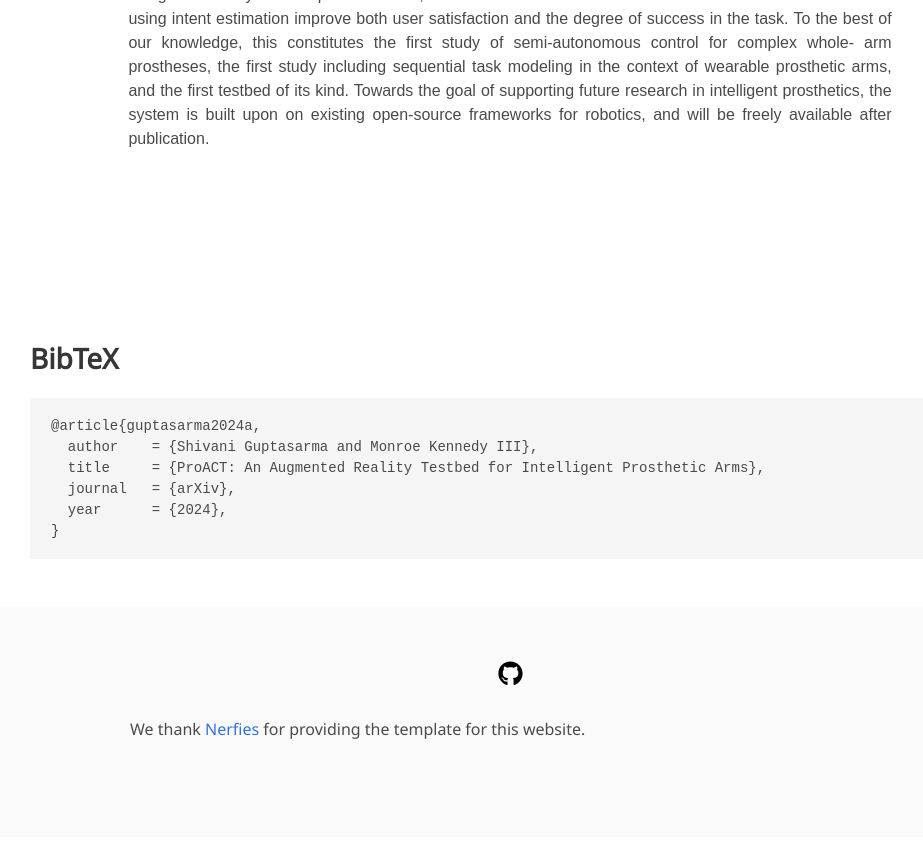
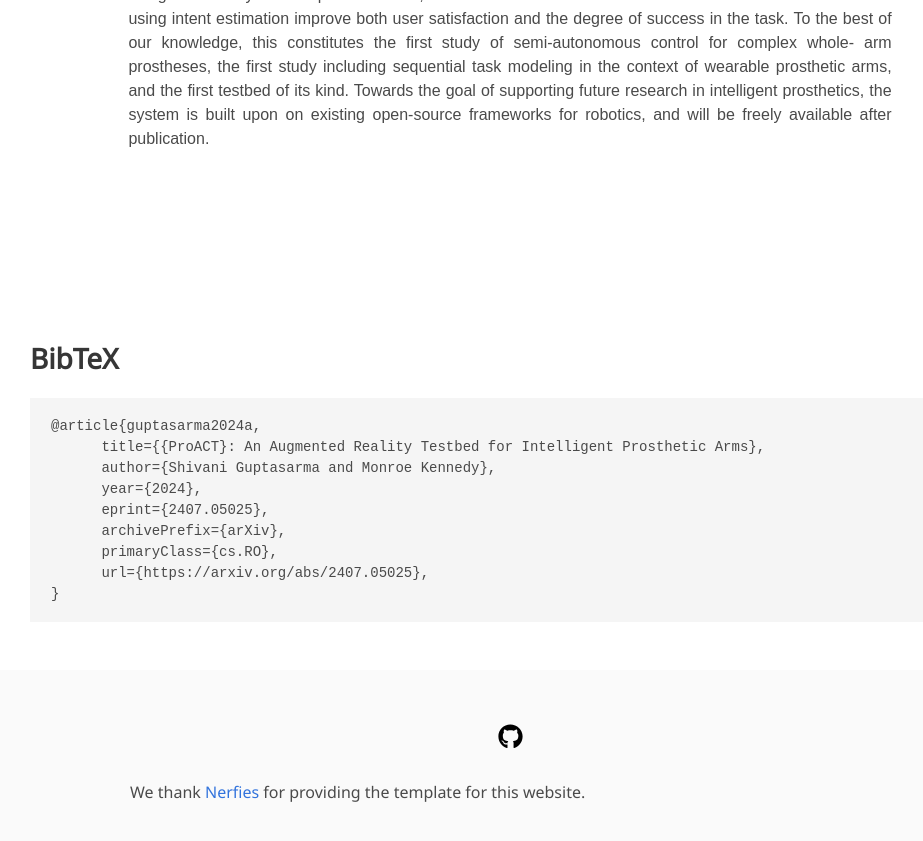
Before and after one commit to armlabstanford/armlabstanford.github.io, a Jekyll site: the page proact.html, which Jekyll copies as it is, in a window 1280 px wide and 900 px high, scrolled down 1493 px. Shown: the top 841 px of the window, without its empty margins (130-1053 px from the left). Built offline with Jekyll 4.4.1, drawn with Linux system fonts in a browser that asks for light colours; nearby versions of some CDN libraries; some web fonts are replaced; library files that are not in the unit come from our copies; a style sheet for code colours, icons or effects is not loaded.

Commit message:
Update bib entry

```diff
--- a/proact.html
+++ b/proact.html
@@ -209,10 +209,13 @@
         <div class="container is-max-desktop content">
           <h2 class="title">BibTeX</h2>
           <pre><code>@article{guptasarma2024a,
-  author    = {Shivani Guptasarma and Monroe Kennedy III},
-  title     = {ProACT: An Augmented Reality Testbed for Intelligent Prosthetic Arms},
-  journal   = {arXiv},
-  year      = {2024},
+      title={{ProACT}: An Augmented Reality Testbed for Intelligent Prosthetic Arms},
+      author={Shivani Guptasarma and Monroe Kennedy},
+      year={2024},
+      eprint={2407.05025},
+      archivePrefix={arXiv},
+      primaryClass={cs.RO},
+      url={https://arxiv.org/abs/2407.05025},
 }</code></pre>
         </div>
       </section>
```
